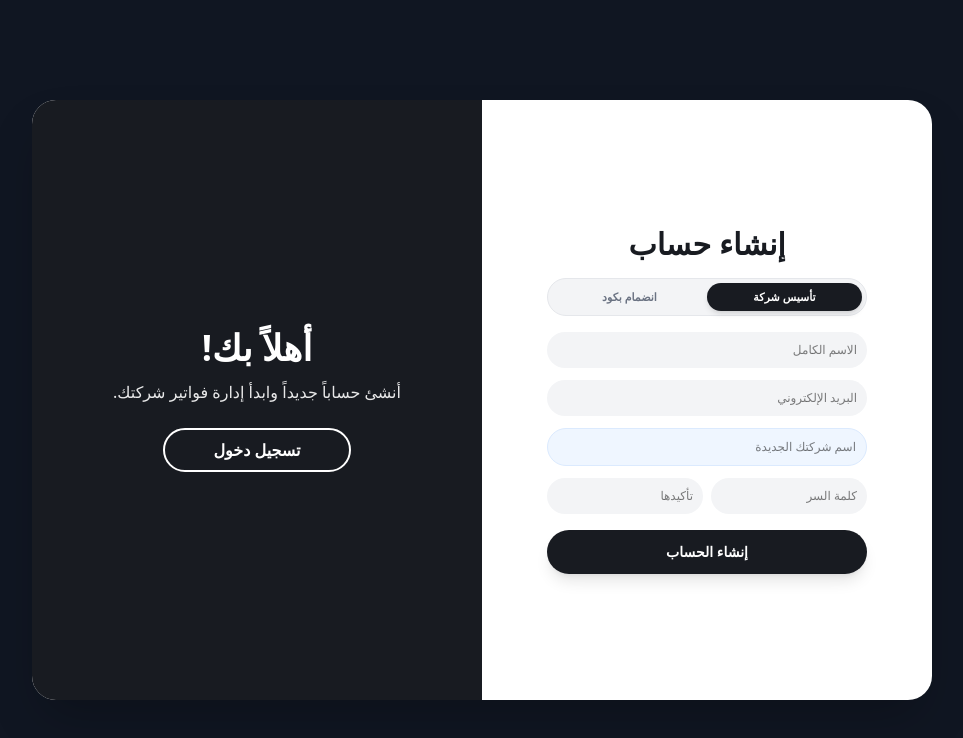
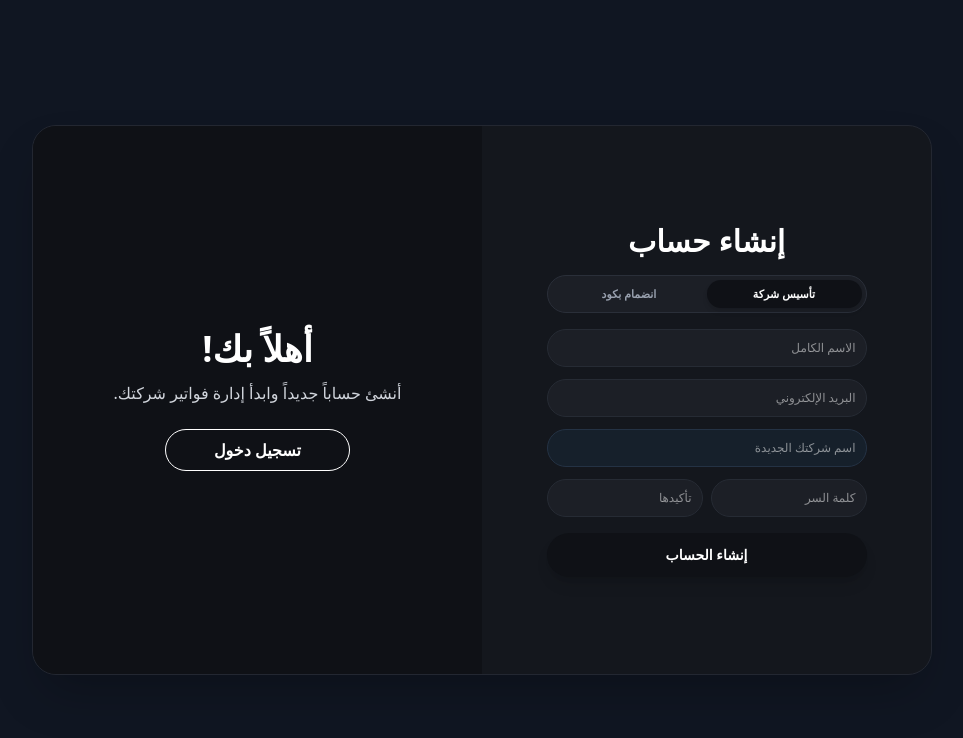
Before and after one commit to Kareemmo10/chatbot, a React (Vite) app: page /auth in a window 1280 px wide. Both pictures are taken after a click on the button "إنشاء حساب". Shown: the top 738 px of the page, without its empty margins (158-1121 px from the left). Built offline with nearby package versions, Linux system fonts and the light colour scheme.

Commit message:
pereview imge

```diff
--- a/package.json
+++ b/package.json
@@ -10,6 +10,7 @@
     "preview": "vite preview"
   },
   "dependencies": {
+    "@hookform/resolvers": "^5.2.2",
     "@tailwindcss/vite": "^4.1.17",
     "axios": "^1.13.2",
     "framer-motion": "^12.23.24",
@@ -18,10 +19,12 @@
     "lucide-react": "^0.555.0",
     "react": "^19.2.0",
     "react-dom": "^19.2.0",
+    "react-hook-form": "^7.71.1",
     "react-router-dom": "^7.9.6",
     "react-toastify": "^11.0.5",
     "recharts": "^3.6.0",
-    "tailwindcss": "^4.1.17"
+    "tailwindcss": "^4.1.17",
+    "yup": "^1.7.1"
   },
   "devDependencies": {
     "@eslint/js": "^9.39.1",
--- a/src/components/auth/Auth.jsx
+++ b/src/components/auth/Auth.jsx
@@ -1,7 +1,7 @@
 import { useState } from "react";
 import { useNavigate } from "react-router-dom";
-import { toast } from "react-toastify";
 import { useAuth } from "./AuthContext";
+import * as Yup from "yup";
 
 export default function Auth() {
   const [isLogin, setIsLogin] = useState(true);
@@ -9,20 +9,37 @@ export default function Auth() {
   const [email, setEmail] = useState("");
   const [password, setPassword] = useState("");
   const [confirmPassword, setConfirmPassword] = useState("");
-
-  // حقول الـ Multi-tenant الجديدة
   const [isOwner, setIsOwner] = useState(true);
   const [companyName, setCompanyName] = useState("");
   const [invitationCode, setInvitationCode] = useState("");
 
+  const [errors, setErrors] = useState({}); // <--- هنا نخزن كل أخطاء validation وAPI
+
   const navigate = useNavigate();
   const { login } = useAuth();
 
+  // ===== SCHEMA VALIDATION باستخدام Yup =====
+  const loginSchema = Yup.object({
+    email: Yup.string().email("صيغة البريد الإلكتروني غير صحيحة").required("البريد الإلكتروني مطلوب"),
+    password: Yup.string().min(6, "كلمة السر قصيرة جداً").required("كلمة السر مطلوبة"),
+  });
+
+  const registerSchema = Yup.object({
+    fullName: Yup.string().required("الاسم الكامل مطلوب"),
+    email: Yup.string().email("صيغة البريد الإلكتروني غير صحيحة").required("البريد الإلكتروني مطلوب"),
+    password: Yup.string().min(6, "كلمة السر قصيرة جداً").required("كلمة السر مطلوبة"),
+    confirmPassword: Yup.string().oneOf([Yup.ref("password")], "كلمة السر وتأكيدها لا تتطابق").required("تأكيد كلمة السر مطلوب"),
+    companyName: isOwner ? Yup.string().required("اسم الشركة مطلوب") : Yup.string(),
+    invitationCode: !isOwner ? Yup.string().required("كود الدعوة مطلوب") : Yup.string(),
+  });
+
   const handleLogin = async (e) => {
     e.preventDefault();
-    if (!email || !password) return toast.error("يرجى إدخال البريد وكلمة السر");
+    setErrors({}); // مسح أي أخطاء قديمة
 
     try {
+      await loginSchema.validate({ email, password }, { abortEarly: false });
+
       const res = await fetch("https://nsaproject.runasp.net/api/Auth/login", {
         method: "POST",
         headers: { "Content-Type": "application/json" },
@@ -31,7 +48,8 @@ export default function Auth() {
 
       if (!res.ok) {
         const errorData = await res.text();
-        throw new Error(errorData || "فشل تسجيل الدخول");
+        setErrors({ email: errorData || "فشل تسجيل الدخول" }); // نعرض الرسالة تحت البريد
+        return;
       }
 
       const data = await res.json();
@@ -40,29 +58,27 @@ export default function Auth() {
       if (token) {
         localStorage.setItem("token", token);
         login(data);
-        toast.success("تم تسجيل الدخول بنجاح!");
         navigate("/");
       }
     } catch (err) {
-      toast.error(err.message);
+      if (err.inner) {
+        // أخطاء Yup
+        const yupErrors = {};
+        err.inner.forEach(e => {
+          yupErrors[e.path] = e.message;
+        });
+        setErrors(yupErrors);
+      }
     }
   };
 
   const handleRegister = async (e) => {
     e.preventDefault();
+    setErrors({});
 
-    // التحقق من الحقول الأساسية
-    if (!fullName || !email || !password || !confirmPassword)
-      return toast.error("يرجى ملء كل الحقول الأساسية");
+    try {
+      await registerSchema.validate({ fullName, email, password, confirmPassword, companyName, invitationCode }, { abortEarly: false });
 
-    // التحقق من منطق الـ SaaS (يجب توفر اسم الشركة أو الكود)
-    if (isOwner && !companyName) return toast.error("يرجى إدخال اسم الشركة لتأسيسها");
-    if (!isOwner && !invitationCode) return toast.error("يرجى إدخال كود الدعوة للانضمام");
-
-    if (password !== confirmPassword)
-      return toast.error("كلمة السر وتأكيدها غير متطابقين");
-
-    // تجهيز الـ Body حسب التحديث الجديد
       const requestBody = {
         fullName,
         email,
@@ -72,7 +88,6 @@ export default function Auth() {
         invitationCode: isOwner ? null : invitationCode,
       };
 
-    try {
       const res = await fetch("https://nsaproject.runasp.net/api/Auth/register", {
         method: "POST",
         headers: { "Content-Type": "application/json" },
@@ -81,7 +96,8 @@ export default function Auth() {
 
       if (!res.ok) {
         const errorData = await res.text();
-        throw new Error(errorData || "فشل إنشاء الحساب");
+        setErrors({ general: errorData || "فشل إنشاء الحساب" }); // رسالة عامة تظهر فوق الفورم
+        return;
       }
 
       const data = await res.json();
@@ -90,39 +106,40 @@ export default function Auth() {
       if (token) {
         localStorage.setItem("token", token);
         login(data);
-        toast.success("تم إنشاء الحساب والشركة بنجاح!");
         navigate("/");
       }
     } catch (err) {
-      toast.error(err.message);
+      if (err.inner) {
+        const yupErrors = {};
+        err.inner.forEach(e => {
+          yupErrors[e.path] = e.message;
+        });
+        setErrors(yupErrors);
+      }
     }
   };
 
   return (
     <div className="flex justify-center items-center min-h-screen bg-[#101622] p-4 font-sans" dir="rtl">
-      <div className="w-full md:w-[900px] h-auto md:min-h-[600px] bg-white rounded-2xl md:rounded-3xl overflow-hidden shadow-2xl relative flex flex-col md:flex-row">
+      <div className="w-full md:w-[900px] h-auto md:min-h-[550px] bg-[#14171D] rounded-2xl md:rounded-3xl overflow-hidden shadow-2xl relative flex flex-col md:flex-row border border-[#232731]">
 
         {/* SIDE PANEL */}
         <div
-          className={`
-            hidden md:flex md:absolute md:top-0 md:h-full md:w-1/2
-            bg-[#181B21] text-white
+          className={`hidden md:flex md:absolute md:top-0 md:h-full md:w-1/2
+            bg-[#0F1116] text-white
             flex-col justify-center items-center px-6 md:px-10 py-8 md:py-0
             transition-all duration-700 ease-in-out z-10
-            ${isLogin ? "md:right-0" : "md:right-1/2"}
-          `}
+            ${isLogin ? "md:right-0" : "md:right-1/2"}`}
         >
           <h1 className="text-2xl md:text-4xl font-bold mb-3">
             {isLogin ? "مرحباً بعودتك!" : "أهلاً بك!"}
           </h1>
-          <p className="text-center text-sm md:text-base opacity-90 mb-6">
-            {isLogin
-              ? "سجّل الدخول للتحدث إلي بوت الفواتير."
-              : "أنشئ حساباً جديداً وابدأ إدارة فواتير شركتك."}
+          <p className="text-center text-sm md:text-base text-gray-300 mb-6">
+            {isLogin ? "سجّل الدخول للتحدث إلي بوت الفواتير." : "أنشئ حساباً جديداً وابدأ إدارة فواتير شركتك."}
           </p>
           <button
             onClick={() => setIsLogin(!isLogin)}
-            className="border-2 border-white px-8 md:px-12 py-2 rounded-full text-sm md:text-base font-semibold hover:bg-white hover:text-[#181B21] transition-all"
+            className="border border-white px-8 md:px-12 py-2 rounded-full text-sm md:text-base font-semibold hover:bg-white hover:text-[#0F1116] transition-all"
           >
             {isLogin ? "إنشاء حساب" : "تسجيل دخول"}
           </button>
@@ -130,47 +147,51 @@ export default function Auth() {
 
         {/* FORM WRAPPER */}
         <div
-          className={`
-            w-full md:absolute md:h-full md:flex md:items-center md:justify-center md:w-1/2
+          className={`w-full md:absolute md:h-full md:flex md:items-center md:justify-center md:w-1/2
             transition-all duration-700 ease-in-out
             p-6 md:p-0
-            ${isLogin ? "md:left-0" : "md:left-1/2"}
-          `}
+            ${isLogin ? "md:left-0" : "md:left-1/2"}`}
         >
 
           {/* LOGIN FORM */}
           <form
             onSubmit={handleLogin}
-            className={`
-              w-full md:w-[320px] transition-all duration-500
-              ${isLogin ? "block opacity-100" : "hidden opacity-0 pointer-events-none"}
-            `}
+            className={`w-full md:w-[320px] transition-all duration-500
+              ${isLogin ? "block opacity-100" : "hidden opacity-0 pointer-events-none"}`}
           >
-            <h2 className="text-2xl md:text-3xl font-bold text-center mb-6 text-[#181B21]">
+            <h2 className="text-2xl md:text-3xl font-bold text-center mb-6 text-white">
               تسجيل دخول
             </h2>
+
             <input
               type="email"
               placeholder="البريد الإلكتروني"
               value={email}
               onChange={(e) => setEmail(e.target.value)}
-              className="w-full p-3 bg-gray-100 rounded-full mb-4 text-sm outline-none"
+              className="w-full p-3 bg-[#1C1F26] text-white rounded-full mb-4 text-sm outline-none border border-[#262B34]"
             />
+            {errors.email && <p className="text-red-500 text-xs mb-4">{errors.email}</p>}
+
             <input
               type="password"
               placeholder="كلمة السر"
               value={password}
               onChange={(e) => setPassword(e.target.value)}
-              className="w-full p-3 bg-gray-100 rounded-full mb-6 text-sm outline-none"
+              className="w-full p-3 bg-[#1C1F26] text-white rounded-full mb-4 text-sm outline-none border border-[#262B34]"
             />
+            {errors.password && <p className="text-red-500 text-xs mb-4">{errors.password}</p>}
+
+            {errors.general && <p className="text-red-500 text-xs mb-4">{errors.general}</p>}
+
             <button
               type="submit"
-              className="w-full py-3 bg-[#181B21] hover:bg-[#1f212b] text-white rounded-full font-semibold text-sm shadow-lg"
+              className="w-full py-3 bg-[#0F1116] hover:bg-[#181B21] text-white rounded-full font-semibold text-sm shadow-lg"
             >
               دخول
             </button>
+
             <div className="md:hidden text-center mt-6">
-              <button type="button" onClick={() => setIsLogin(false)} className="text-blue-600 font-semibold text-sm">
+              <button type="button" onClick={() => setIsLogin(false)} className="text-blue-400 font-semibold text-sm">
                 إنشاء حساب جديد
               </button>
             </div>
@@ -179,28 +200,29 @@ export default function Auth() {
           {/* REGISTER FORM */}
           <form
             onSubmit={handleRegister}
-            className={`
-              w-full md:w-[320px] transition-all duration-500
-              ${!isLogin ? "block opacity-100" : "hidden opacity-0 pointer-events-none"}
-            `}
+            className={`w-full md:w-[320px] transition-all duration-500
+              ${!isLogin ? "block opacity-100" : "hidden opacity-0 pointer-events-none"}`}
           >
-            <h2 className="text-2xl md:text-3xl font-bold text-center mb-4 text-[#181B21]">
+            <h2 className="text-2xl md:text-3xl font-bold text-center mb-4 text-white">
               إنشاء حساب
             </h2>
 
-            {/* نظام التبديل (Tabs) لمتطلبات الـ SaaS */}
-            <div className="flex bg-gray-100 rounded-full p-1 mb-4 border border-gray-200">
+            <div className="flex bg-[#1C1F26] rounded-full p-1 mb-4 border border-[#2A2F39]">
               <button
                 type="button"
                 onClick={() => setIsOwner(true)}
-                className={`flex-1 py-1.5 text-[11px] font-bold rounded-full transition-all ${isOwner ? "bg-[#181B21] text-white shadow-md" : "text-gray-500"}`}
+                className={`flex-1 py-1.5 text-[11px] font-bold rounded-full transition-all ${
+                  isOwner ? "bg-[#0F1116] text-white shadow-md" : "text-gray-400"
+                }`}
               >
                 تأسيس شركة
               </button>
               <button
                 type="button"
                 onClick={() => setIsOwner(false)}
-                className={`flex-1 py-1.5 text-[11px] font-bold rounded-full transition-all ${!isOwner ? "bg-[#181B21] text-white shadow-md" : "text-gray-500"}`}
+                className={`flex-1 py-1.5 text-[11px] font-bold rounded-full transition-all ${
+                  !isOwner ? "bg-[#0F1116] text-white shadow-md" : "text-gray-400"
+                }`}
               >
                 انضمام بكود
               </button>
@@ -211,33 +233,41 @@ export default function Auth() {
               placeholder="الاسم الكامل"
               value={fullName}
               onChange={(e) => setFullName(e.target.value)}
-              className="w-full p-2.5 bg-gray-100 rounded-full mb-3 text-xs outline-none"
+              className="w-full p-2.5 bg-[#1C1F26] text-white rounded-full mb-3 text-xs outline-none border border-[#262B34]"
             />
+            {errors.fullName && <p className="text-red-500 text-xs mb-2">{errors.fullName}</p>}
+
             <input
               type="email"
               placeholder="البريد الإلكتروني"
               value={email}
               onChange={(e) => setEmail(e.target.value)}
-              className="w-full p-2.5 bg-gray-100 rounded-full mb-3 text-xs outline-none"
+              className="w-full p-2.5 bg-[#1C1F26] text-white rounded-full mb-3 text-xs outline-none border border-[#262B34]"
             />
+            {errors.email && <p className="text-red-500 text-xs mb-2">{errors.email}</p>}
 
-            {/* الحقل المتغير بناءً على الاختيار */}
             {isOwner ? (
+              <>
                 <input
                   type="text"
                   placeholder="اسم شركتك الجديدة"
                   value={companyName}
                   onChange={(e) => setCompanyName(e.target.value)}
-                className="w-full p-2.5 bg-blue-50 border border-blue-100 rounded-full mb-3 text-xs outline-none"
+                  className="w-full p-2.5 bg-[#16202B] text-white border border-[#243244] rounded-full mb-3 text-xs outline-none"
                 />
+                {errors.companyName && <p className="text-red-500 text-xs mb-2">{errors.companyName}</p>}
+              </>
             ) : (
+              <>
                 <input
                   type="text"
-                placeholder="أدخل كود الدعوة (مثلاً: ABC-123)"
+                  placeholder="كود الدعوة (مثلاً: ABC-123)"
                   value={invitationCode}
                   onChange={(e) => setInvitationCode(e.target.value)}
-                className="w-full p-2.5 bg-green-50 border border-green-100 rounded-full mb-3 text-xs outline-none"
+                  className="w-full p-2.5 bg-[#162B24] text-white border border-[#24443A] rounded-full mb-3 text-xs outline-none"
                 />
+                {errors.invitationCode && <p className="text-red-500 text-xs mb-2">{errors.invitationCode}</p>}
+              </>
             )}
 
             <div className="flex gap-2 mb-4">
@@ -246,30 +276,36 @@ export default function Auth() {
                 placeholder="كلمة السر"
                 value={password}
                 onChange={(e) => setPassword(e.target.value)}
-                className="w-1/2 p-2.5 bg-gray-100 rounded-full text-xs outline-none"
+                className="w-1/2 p-2.5 bg-[#1C1F26] text-white rounded-full text-xs outline-none border border-[#262B34]"
               />
+              {errors.password && <p className="text-red-500 text-xs mb-2">{errors.password}</p>}
+
               <input
                 type="password"
                 placeholder="تأكيدها"
                 value={confirmPassword}
                 onChange={(e) => setConfirmPassword(e.target.value)}
-                className="w-1/2 p-2.5 bg-gray-100 rounded-full text-xs outline-none"
+                className="w-1/2 p-2.5 bg-[#1C1F26] text-white rounded-full text-xs outline-none border border-[#262B34]"
               />
+              {errors.confirmPassword && <p className="text-red-500 text-xs mb-2">{errors.confirmPassword}</p>}
             </div>
+
+            {errors.general && <p className="text-red-500 text-xs mb-2">{errors.general}</p>}
 
             <button
               type="submit"
-              className="w-full py-3 bg-[#181B21] hover:bg-[#1f212b] text-white rounded-full font-semibold text-sm shadow-lg"
+              className="w-full py-3 bg-[#0F1116] hover:bg-[#181B21] text-white rounded-full font-semibold text-sm shadow-lg"
             >
               إنشاء الحساب
             </button>
 
             <div className="md:hidden text-center mt-4">
-              <button type="button" onClick={() => setIsLogin(true)} className="text-blue-600 font-semibold text-sm">
+              <button type="button" onClick={() => setIsLogin(true)} className="text-blue-400 font-semibold text-sm">
                 تسجيل دخول
               </button>
             </div>
           </form>
+
         </div>
       </div>
     </div>
```
Also changed, not shown: src/components/profile/ProfilePage.jsx (+4 -4 lines), 1 other file (tests, documents, lock files or other folders). Lines whose indentation alone changed are shown as unchanged.
